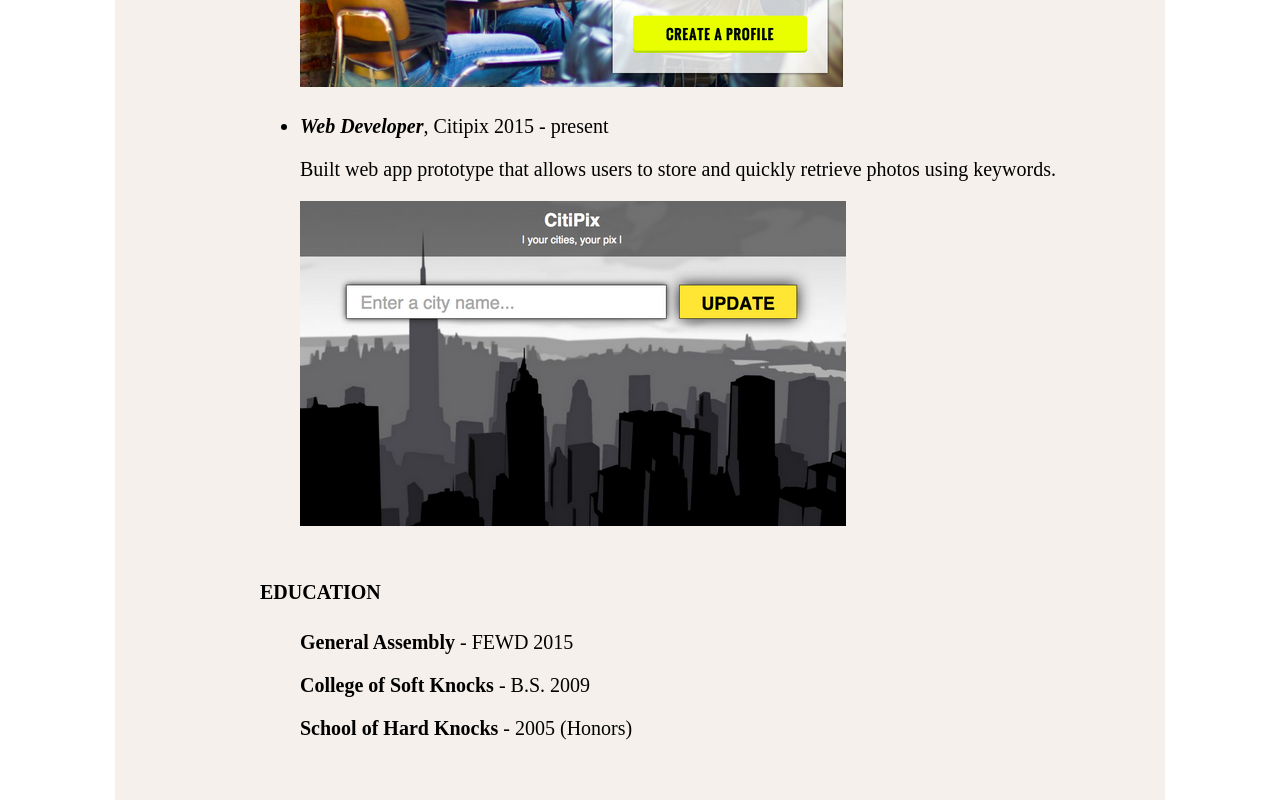
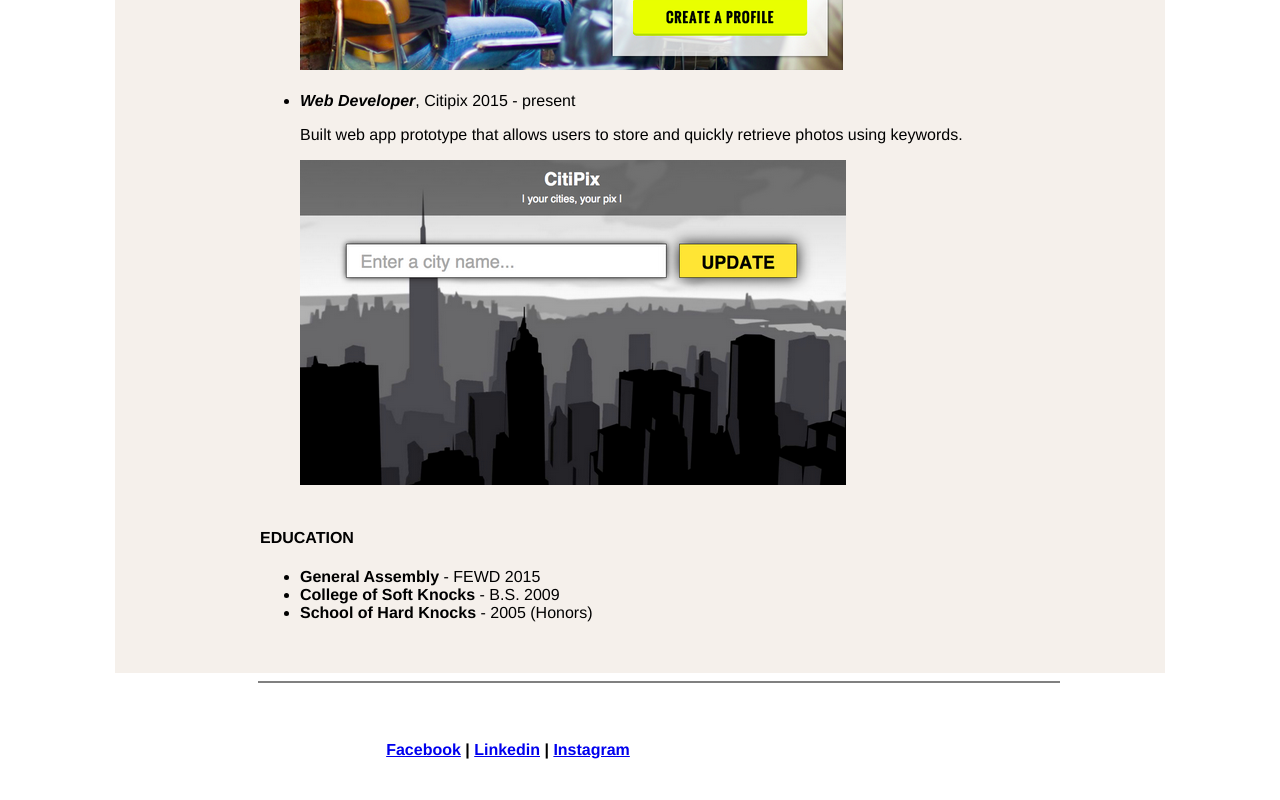
Before and after one commit to svijgen/my_portfolio, a plain HTML site: page portfolio.html in a window 1280 px wide. Shown: the part 1480-2280 px from the top of the page. Drawn offline with Linux system fonts and the light colour scheme.

Commit message:
fixing css issues with portfolio

```diff
--- a/portfolio.html
+++ b/portfolio.html
@@ -22,38 +22,44 @@
 	<h2>EXPERIENCE</h2>
 		<div class= "aboutportfolio">
 			<p>I am currently taking a Front-End Web Development course at General Assembly in Seattle. I am learning HTML, CSS, JavaScript, and jQuery, and learning how to be an awesome Front-End Web Developer. During my spare time, I enjoy baking, Ballard brewery crawls and collecting records.</p>
+		</div>
 
 
-		<h3>PORTFOLIO</h3>
+	<h3>PORTFOLIO</h3>
+		<div class="experiencesportfolio">
 			<ul>
 				<li><em><strong>Web Developer</strong></em>, Relaxr 2015 - present</li>
 				<p>Developed a multi-column layout blog, landing page, and contact forms that render on mobile devices. </p>
 
 				<img src="images/relaxr_deliverable.png" alt "Relaxr" class= "relaxrportfolio"/>
 
-			<br></br>
+		<br></br>
 
 				<li><em><strong>Web Developer</strong></em>, Startup Matchmaker 2015 - present</li>
 				<p>Used a design team's wireframes to develop this company's responsive homepage.</p>
 
 				<img src="images/startup_matchmaker_deliverable.png" alt "Startup Matchmaker" class= "startupmatchmakerportfolio"/>
 
-			<br></br>
+		<br></br>
 
 				<li><em><strong>Web Developer</strong></em>, Citipix 2015 - present</li>
 				<p>Built web app prototype that allows users to store and quickly retrieve photos using keywords.</p>
 
 				<img src="images/citipix_deliverable.png" alt "Citipix" class= "citipixportfolio"/>
 
-			<br></br>
+		<br></br>
 			</ul>
+		</div>
 
 		<h4>EDUCATION</h4>
-			<ul><strong>General Assembly</strong> - FEWD 2015</ul>
-			<ul><strong>College of Soft Knocks</strong> - B.S. 2009</ul>
-			<ul><strong>School of Hard Knocks</strong> - 2005 (Honors)</ul>
+		<div class= "educationportfolio">
+			<ul>
+				<li><strong>General Assembly</strong> - FEWD 2015</li>
+				<li><strong>College of Soft Knocks</strong> - B.S. 2009</li>
+				<li><strong>School of Hard Knocks</strong> - 2005 (Honors)</li>
+			</ul>
 		</div>
-
+	</div>
 
 
 
@@ -71,5 +77,5 @@
 		<hr noshade size=5>
 	</div>
 
-	</div>
-	</body>
+
+</body>
--- a/style.css
+++ b/style.css
@@ -98,26 +98,69 @@ footer {
 }
 
 .aboutportfolio {
-	width:800px;
-	height:100%;
+	width: 800px;
+	height: 100%;
 	text-align: left;
 	margin-left: 120px;
 	margin-right: 0px;
 	float: left;
 	padding-bottom: 50px;
 	font-size: 15pt;
+	font-family: "Helvetica";
 }
 
 h3 {
+	width: 800px;
 	text-align: left;
+	margin-left: 120px;
+	margin-right: 0px;
 	font-family: "Helvetica";
 	font-size: 15pt;
 	padding-top: 25px;
 }
 
+.experiencesportfolio {
+	font-size: 12pt;
+	width: 800px;
+	text-align: left;
+	margin-left: 120px;
+	margin-right: 0px;
+	font-family: "Helvetica";
+
+}
+
+.experiencesportfolio p {
+	font-size: 12pt;
+	width: 800px;
+	text-align: left;
+	margin-left: 0px;
+	margin-right: 0px;
+	font-family: "Helvetica";
+
+}
+
+h4 {
+	font-size: 12pt;
+	width: 800px;
+	text-align: left;
+	margin-left: 120px;
+	margin-right: 0px;
+	font-family: "Helvetica";
+}
+
+.educationportfolio {
+	font-size: 12pt;
+	width: 800px;
+	text-align: left;
+	margin-left: 120px;
+	margin-right: 0px;
+	font-family: "Helvetica";
+	padding-bottom: 10px;
+}
+
 .thirdlineportfolio {
 	width: 800px;
-	margin-left: 100px;
+	margin-left: 250px;
 	margin-right: 0px;
 	height: 1px;
 }
@@ -129,6 +172,4 @@ h3 {
 	height: 25px;
 	width: 400px;
 	text-align: center;
-
-
 }
```
